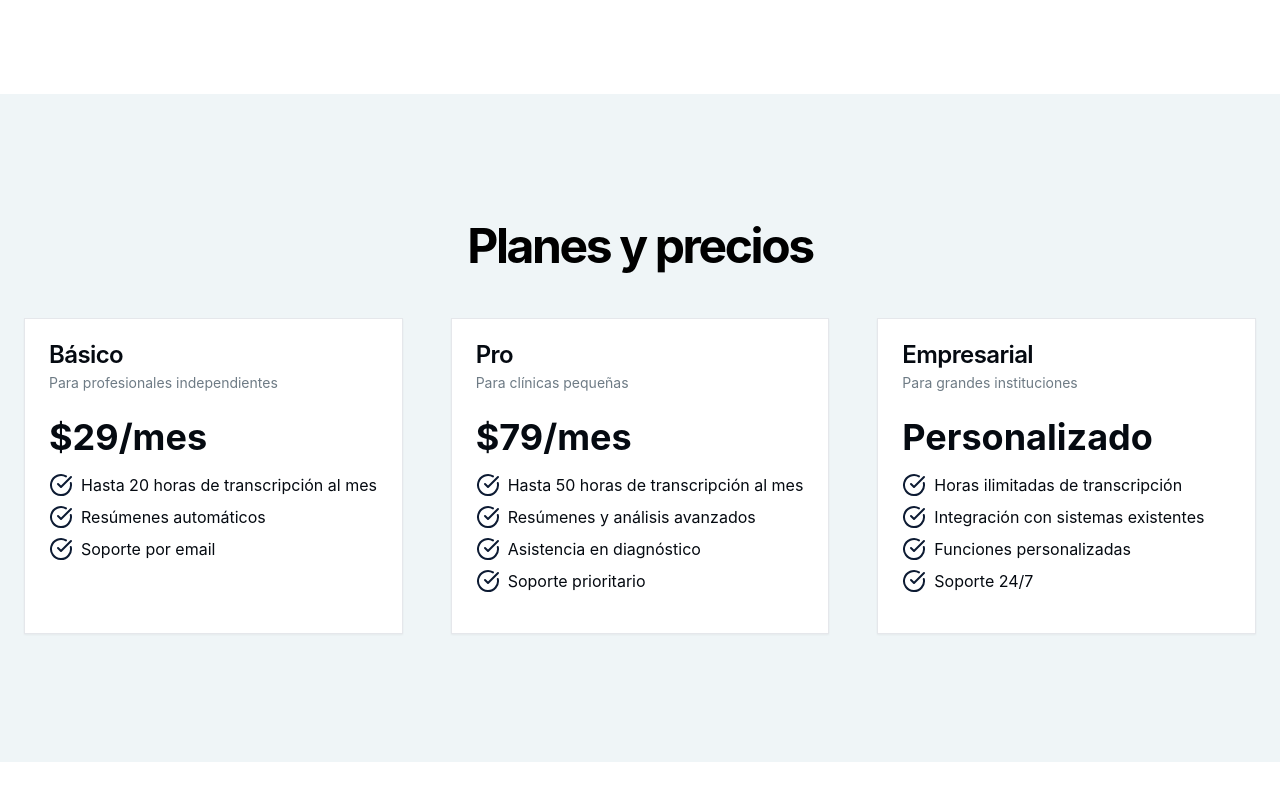
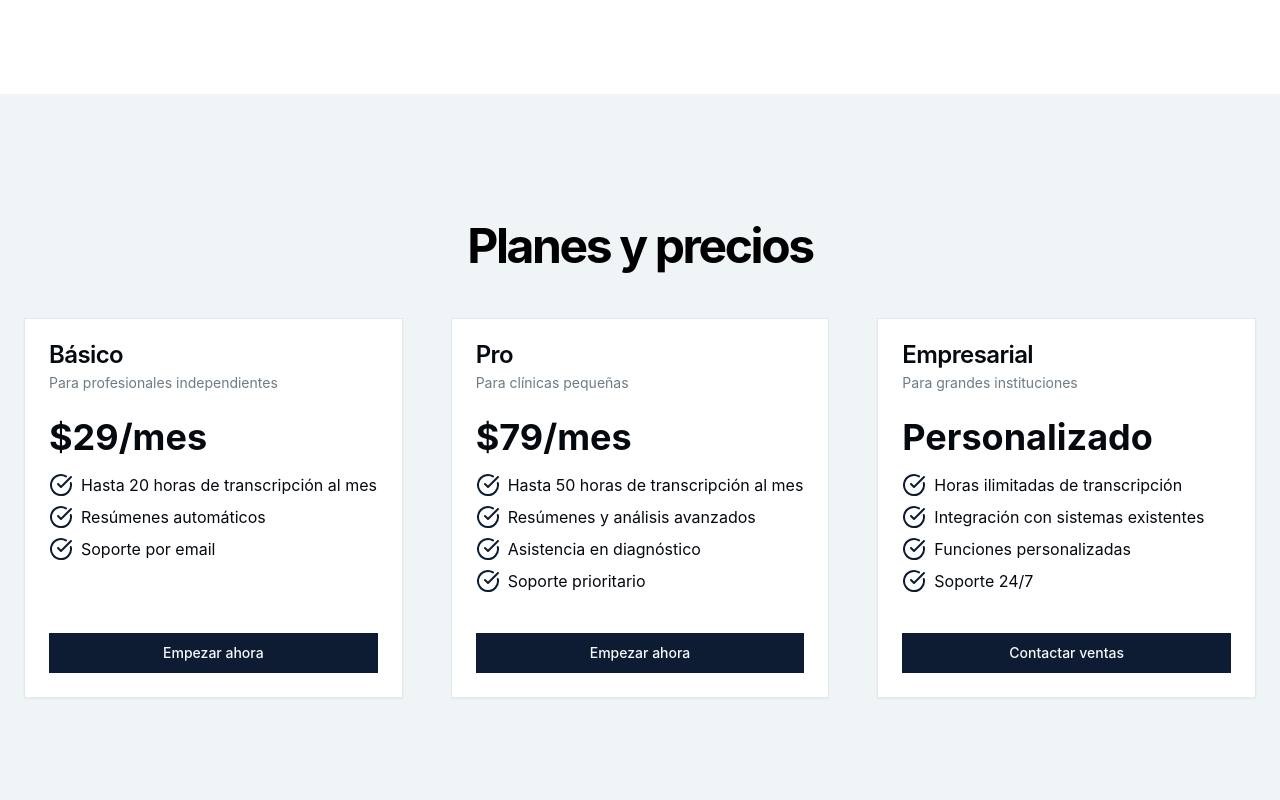
Before and after one commit to Diego-DPL/cleverthera, a React (Vite) app: page / in a window 1280 px wide. Shown: the part 2171-2971 px from the top of the page. Before the commit the page ends 2933 px from the top, so only its background shows below. Built offline with nearby package versions, Linux system fonts and the light colour scheme; no server answers.

Commit message:
añadimos cardFooter al home

```diff
--- a/src/pages/Home.tsx
+++ b/src/pages/Home.tsx
@@ -1,5 +1,5 @@
 import { Button } from "../components/ui/button"
-import { Card, CardContent, CardDescription, CardHeader, CardTitle } from "../components/ui/card"
+import { Card, CardContent, CardDescription, CardHeader, CardTitle, CardFooter } from "../components/ui/card"
 import { Mic, FileText, Brain, CheckCircle } from "lucide-react"
 
 const Login: React.FC = () => {
@@ -180,9 +180,9 @@ const Login: React.FC = () => {
                       ))}
                     </ul>
                   </CardContent>
-                  {/* <CardFooter>
+                  <CardFooter>
                     <Button className="w-full">{plan.title === "Empresarial" ? "Contactar ventas" : "Empezar ahora"}</Button>
-                  </CardFooter> */}
+                  </CardFooter>
                 </Card>
               ))}
             </div>
```
